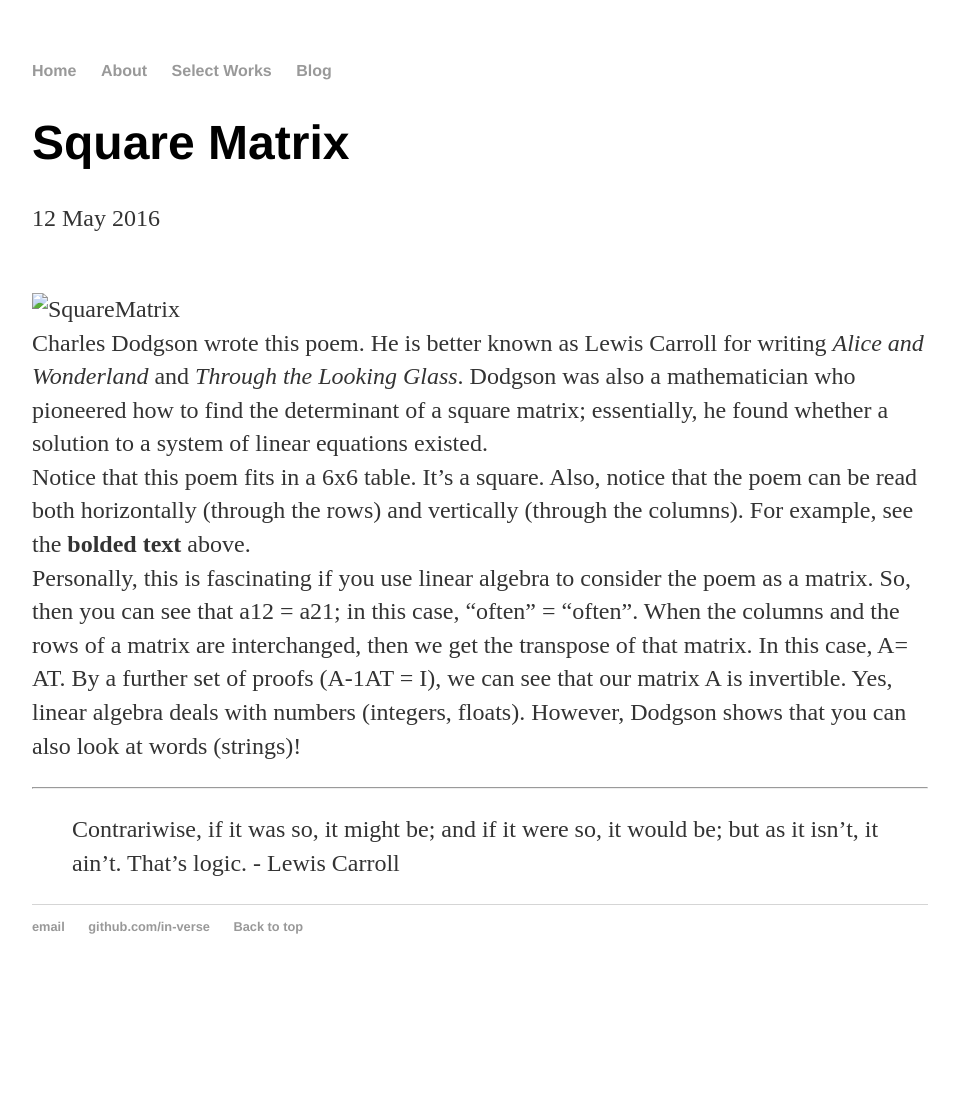
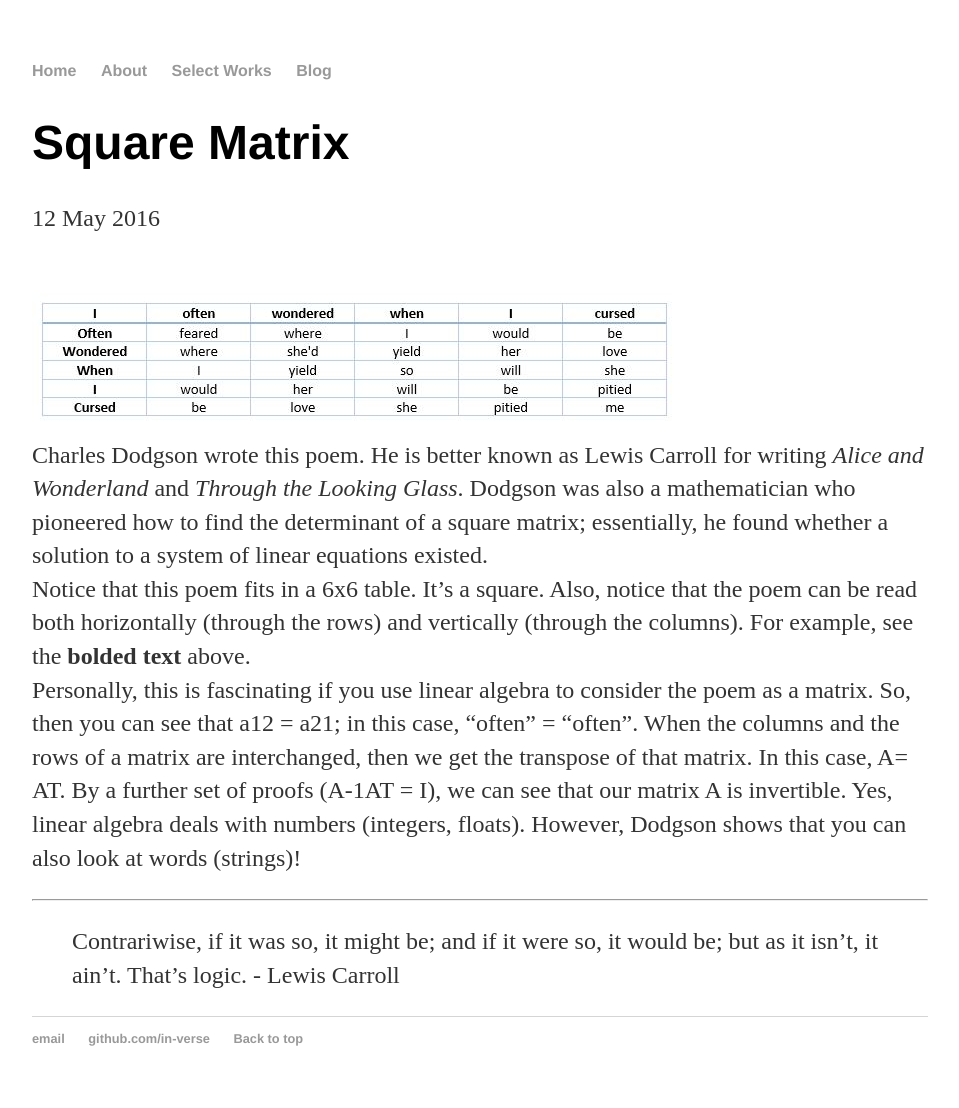
Before and after one commit to In-Verse/in-verse.github.io, a Jekyll site: the page built from _posts/2016-05-12-squarematrix.md, in a window 1280 px wide. Shown: the whole page, without its empty margins (160-1119 px from the left). Built offline with Jekyll 4.4.1, drawn with Linux system fonts in a browser that asks for light colours; before the commit the page ends 996 px from its top, so only the background shows below that.

Commit message:
Update 2016-05-12-squarematrix.md

```diff
--- a/_posts/2016-05-12-squarematrix.md
+++ b/_posts/2016-05-12-squarematrix.md
@@ -4,7 +4,7 @@
 date: 2016-05-12
 ---
 <br>
-![SquareMatrix]({{ https://in-verse.github.io/blog/2016/05/12/squarematrix }}/assets/s_squarematrix.jpg)
+![SquareMatrix]({{ https://in-verse.github.io/blog/2016/05/12/squarematrix }}/images/s_squarematrix.jpg)
 <br>
 Charles Dodgson wrote this poem. He is better known as Lewis Carroll for writing <em>Alice and Wonderland</em> and <em>Through the Looking Glass</em>. Dodgson was also a mathematician who pioneered how to find the determinant of a square matrix; essentially, he found whether a solution to a system of linear equations existed.
 <br>
```
